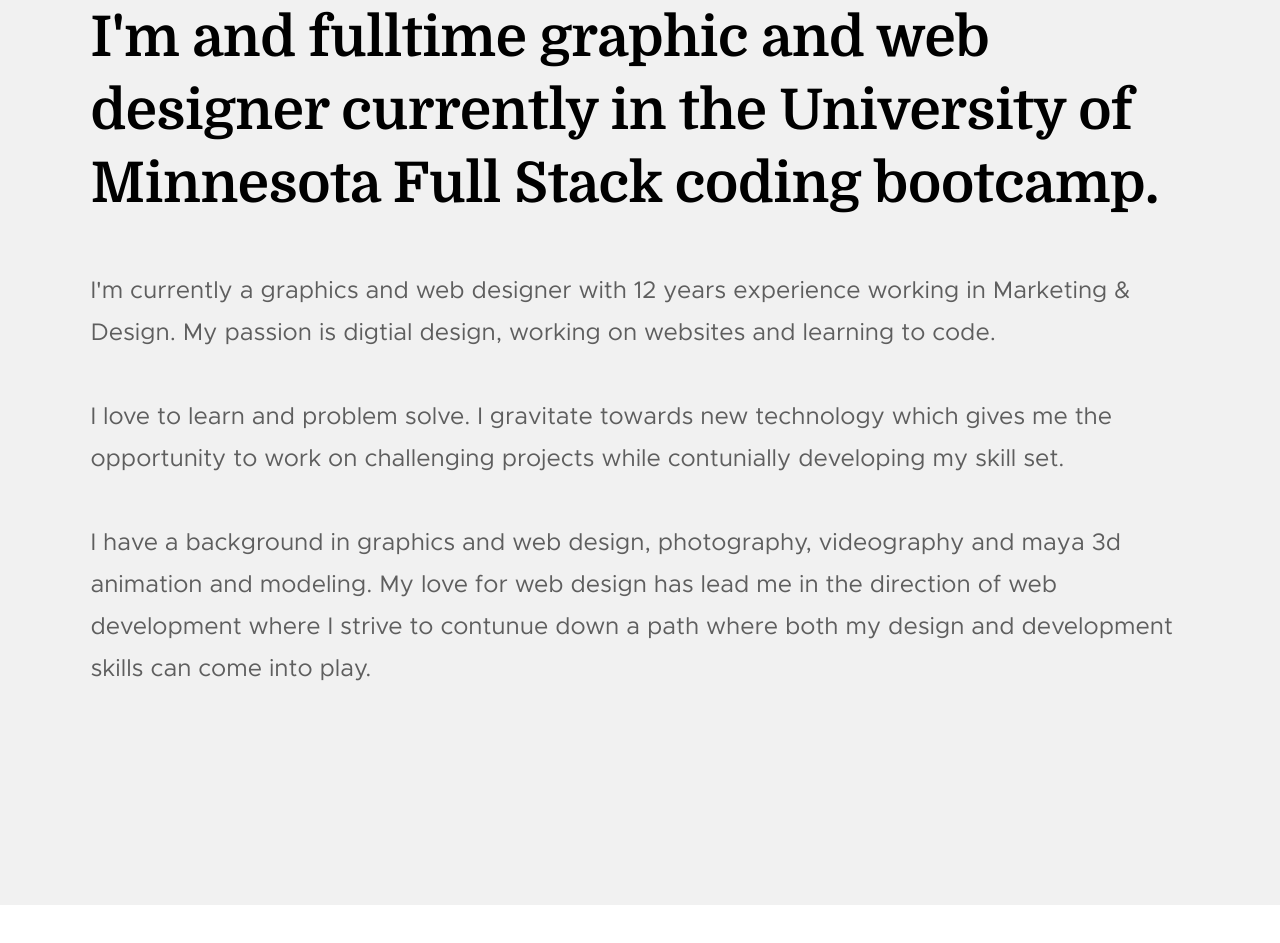
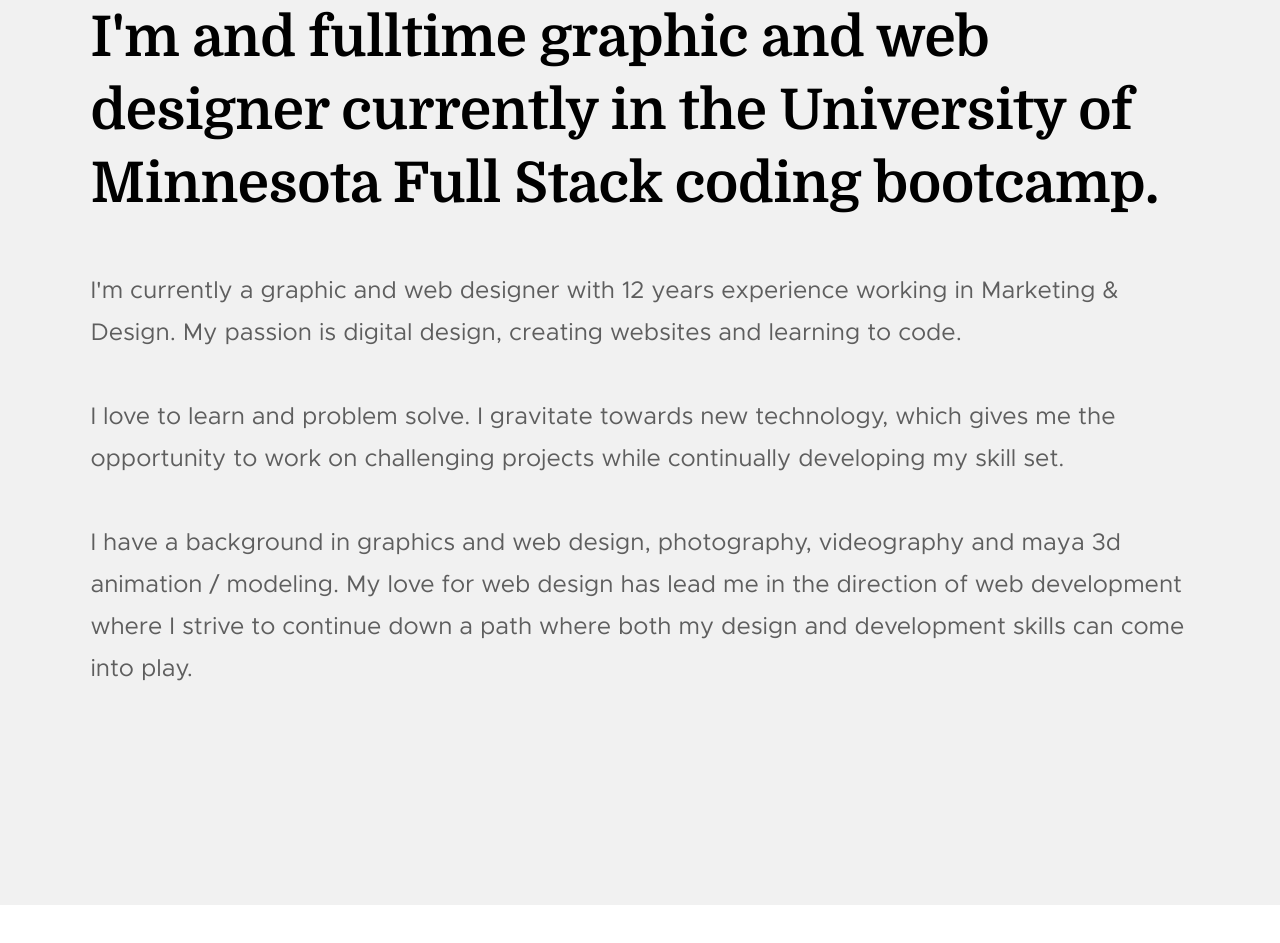
Before and after one commit to lindnerdesign/lindnerdesign.github.io, a plain HTML site: page index.html in a window 1280 px wide. Shown: the part 1019-1962 px from the top of the page. Drawn offline with Linux system fonts and the light colour scheme; files whose address does not match are found by name.

Commit message:
spelling fix

```diff
--- a/index.html
+++ b/index.html
@@ -143,11 +143,11 @@
         <div class="row" data-aos="fade-up">
             <div class="col-full">
                 <p class="lead">
-                I'm currently a graphics and web designer with 12 years experience working in Marketing & Design. My passion is digtial design, working on websites and learning to code.
+                I'm currently a graphic and web designer with 12 years experience working in Marketing & Design. My passion is digital design, creating websites and learning to code.
                 <br><br>
-                I love to learn and problem solve. I gravitate towards new technology which gives me the opportunity to work on challenging projects while contunially developing my skill set.
+                I love to learn and problem solve. I gravitate towards new technology, which gives me the opportunity to work on challenging projects while continually developing my skill set.
                 <br><br>
-                I have a background in graphics and web design, photography, videography and maya 3d animation and modeling. My love for web design has lead me in the direction of web development where I strive to contunue down a path where both my design and development skills can come into play.
+                I have a background in graphics and web design, photography, videography and maya 3d animation / modeling. My love for web design has lead me in the direction of web development where I strive to continue down a path where both my design and development skills can come into play.
                 </p>
             </div>
         </div> <!-- end about-desc -->
```
